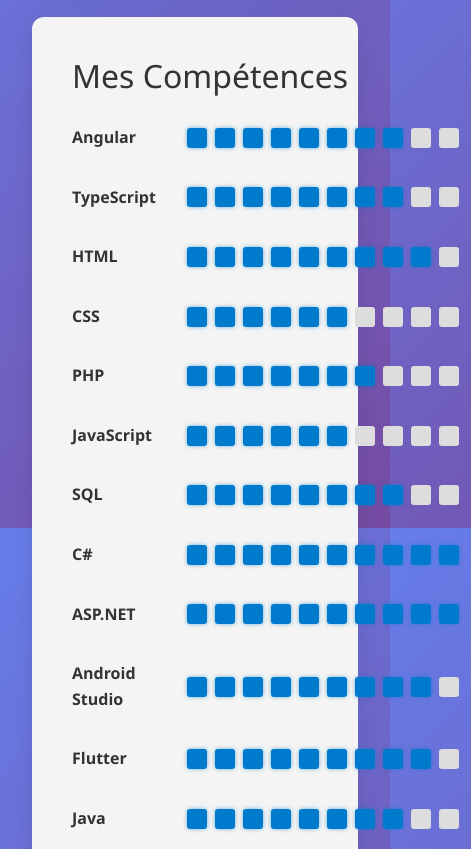
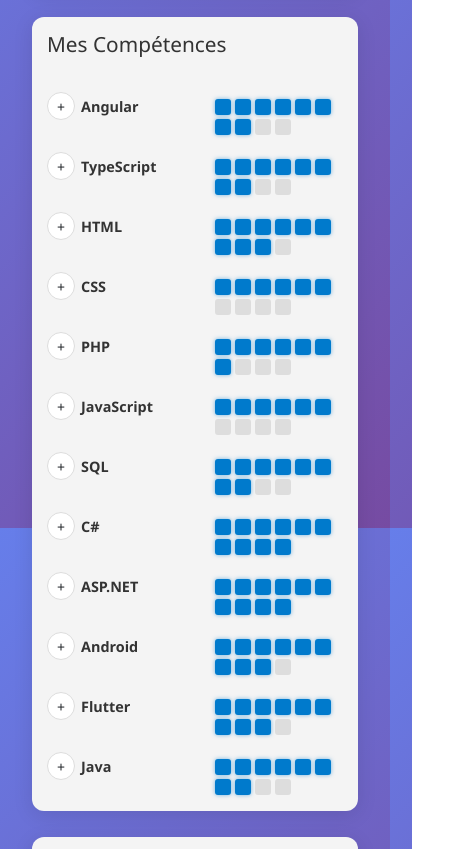
Before and after one commit to FleurantLucas/portfolio, an Angular app: page / in a window 390 px wide. Shown: the part 1160-2009 px from the top of the page, 471 px wide, since content can reach past the window. Built offline with nearby package versions, Linux system fonts and the light colour scheme.

Commit message:
Ajout du drawer pour les compétences

```diff
--- a/src/app/app.html
+++ b/src/app/app.html
@@ -1,6 +1,6 @@
 <header>
     <div class="header-container">
-        <a href="/" class="logo" [@fadeIn]>Lucas Fleurant - Portfolio</a>
+        <a routerLink="/" class="logo" [@fadeIn]>Lucas Fleurant - Portfolio</a>
         <nav>
             <ul>
                 <li><a href="#apropos" [@fadeIn]>À propos</a></li>
--- a/src/app/competence/competence.component.css
+++ b/src/app/competence/competence.component.css
@@ -36,6 +36,7 @@
   margin-bottom: 20px;
   color: #333;
 }
+
 .skills-list {
   display: flex;
   flex-direction: column;
@@ -45,34 +46,156 @@
 
 .skill {
   display: flex;
-  align-items: center;
-  gap: 15px;
+  flex-direction: column;
+  gap: 10px;
   margin-top: 10px;
   margin-bottom: 10px;
 }
 
-.skill span {
-  width: 100px;
+.skill-row {
+  display: flex;
+  align-items: center;
+  gap: 10px;
+  min-height: 40px;
+}
+
+.skill-name {
+  min-width: 80px;
   font-weight: bold;
   color: #333;
+  flex-shrink: 0;
+}
+
+.toggle-btn {
+  min-width: 30px;
+  min-height: 30px;
+  padding: 0;
+  border: 1px solid #ddd;
+  background: white;
+  border-radius: 50%;
+  font-size: 16px;
+  cursor: pointer;
+  flex-shrink: 0;
+  display: flex;
+  align-items: center;
+  justify-content: center;
+  transition: background-color 0.3s;
+}
+
+.toggle-btn:hover {
+  background-color: #f0f0f0;
+}
+
+.toggle-btn:active {
+  background-color: #e0e0e0;
 }
 
 .bar-container {
   display: flex;
-  gap: 8px; /* More spacing between bars */
-  height: 20px; /* Less height */
+  gap: 6px;
+  height: 20px;
   align-items: center;
+  flex-wrap: wrap;
+  min-width: 0;
+  flex: 1;
 }
 
 .bar {
-  width: 20px;         /* More square */
-  height: 20px;
+  width: 18px;
+  height: 18px;
   background-color: #ddd;
   border-radius: 3px;
   transition: background 0.3s;
+  flex-shrink: 0;
 }
 
 .bar.filled {
   background-color: #007acc;
   box-shadow: 0 0 4px #007acc88;
 }
+
+.skill-text {
+  font-size: 0.9rem;
+  color: #666;
+  margin-top: 8px;
+  padding: 8px 12px;
+  background-color: #f8f9fa;
+  border-radius: 6px;
+  line-height: 1.4;
+}
+
+/* Mobile specific adjustments */
+@media (max-width: 768px) {
+  .intro-section {
+    padding: 20px;
+    gap: 20px;
+  }
+
+  .intro-text h1 {
+    font-size: 1.5rem;
+  }
+
+  .intro-text p {
+    font-size: 1rem;
+  }
+
+  .skills-list {
+    gap: 15px;
+  }
+
+  .skill-row {
+    gap: 8px;
+  }
+
+  .skill-name {
+    min-width: 60px;
+    font-size: 0.9rem;
+  }
+
+  .bar-container {
+    gap: 4px;
+  }
+
+  .bar {
+    width: 16px;
+    height: 16px;
+  }
+
+  .toggle-btn {
+    min-width: 28px;
+    min-height: 28px;
+    font-size: 14px;
+  }
+
+  .skill-text {
+    font-size: 0.85rem;
+    padding: 6px 10px;
+  }
+}
+
+@media (max-width: 480px) {
+  .intro-section {
+    padding: 15px;
+    gap: 15px;
+  }
+
+  .intro-text h1 {
+    font-size: 1.3rem;
+  }
+
+  .skill-row {
+    flex-wrap: wrap;
+    gap: 6px;
+  }
+
+  .bar-container {
+    width: 100%;
+    order: 3;
+    margin-top: 5px;
+  }
+
+  .skill-name {
+    flex: 1;
+    min-width: auto;
+  }
+}
--- a/src/app/competence/competence.component.html
+++ b/src/app/competence/competence.component.html
@@ -5,12 +5,21 @@
     <div class="skills-list">
       <div class="row">
 
-        <div class="skill col-12 col-md-6 mb-4" *ngFor="let skill of skills">
-          <span>{{ skill.name }}</span>
+
+<div class="skill col-12 col-md-6" *ngFor="let skill of skills">
+  <div class="skill-row">
+    <button class="btn toggle-btn" (click)="skill.showDescription = !skill.showDescription">
+      {{ skill.showDescription ? '-' : '+' }}
+    </button>
+    <span class="skill-name">{{ skill.name }}</span>
     <div class="bar-container">
       <ng-container *ngFor="let bar of [].constructor(10); let i = index">
         <div class="bar" [ngClass]="{ 'filled': i < skill.level }"></div>
       </ng-container>
+    </div>
+  </div>
+  <div class="skill-text" *ngIf="skill.showDescription">
+    {{ skill.description }}
   </div>
 </div>
 
--- a/src/app/competence/competence.component.ts
+++ b/src/app/competence/competence.component.ts
@@ -10,19 +10,67 @@
 export class CompetenceComponent implements OnInit {
 
   skills = [
-  { name: 'Angular', level: 8 },
-  { name: 'TypeScript', level: 8 },
-  { name: 'HTML', level: 9 },
-  { name: 'CSS', level: 6 },
-  { name: 'PHP', level: 7 },
-  { name: 'JavaScript', level: 6 },
-  { name: 'SQL', level: 8 },
-  { name: 'C#', level: 10 },
-  { name: 'ASP.NET', level: 10 },
-  { name: 'Android Studio', level: 9 },
-  { name: 'Flutter', level: 9 },
-  { name: 'Java', level: 8 },
-];
+    {
+      name: 'Angular', level: 8,
+      description: 'Expérience avec Angular, typage fort, interfaces, et generics.',
+      showDescription: false
+    },
+    {
+      name: 'TypeScript', level: 8,
+      description: 'Expérience avec Angular, typage fort, interfaces, et generics.',
+      showDescription: false
+    },
+    {
+      name: 'HTML', level: 9,
+      description: 'Expérience avec Angular, typage fort, interfaces, et generics.',
+      showDescription: false
+    },
+    {
+      name: 'CSS', level: 6,
+      description: 'Expérience avec Angular, typage fort, interfaces, et generics.',
+      showDescription: false
+    },
+    {
+      name: 'PHP', level: 7,
+      description: 'Expérience avec Angular, typage fort, interfaces, et generics.',
+      showDescription: false
+    },
+    {
+      name: 'JavaScript', level: 6,
+      description: 'Expérience avec Angular, typage fort, interfaces, et generics.',
+      showDescription: false
+    },
+    {
+      name: 'SQL', level: 8,
+      description: 'Expérience avec Angular, typage fort, interfaces, et generics.',
+      showDescription: false
+    },
+    {
+      name: 'C#', level: 10,
+      description: 'Expérience avec Angular, typage fort, interfaces, et generics.',
+      showDescription: false
+    },
+    {
+      name: 'ASP.NET', level: 10,
+      description: 'Expérience avec Angular, typage fort, interfaces, et generics.',
+      showDescription: false
+    },
+    {
+      name: 'Android', level: 9,
+      description: 'Expérience avec Angular, typage fort, interfaces, et generics.',
+      showDescription: false
+    },
+    {
+      name: 'Flutter', level: 9,
+      description: 'Expérience avec Angular, typage fort, interfaces, et generics.',
+      showDescription: false
+    },
+    {
+      name: 'Java', level: 8,
+      description: 'Expérience avec Angular, typage fort, interfaces, et generics.',
+      showDescription: false
+    },
+  ];
 
   constructor() { }
 
--- a/src/app/projects/projects.component.ts
+++ b/src/app/projects/projects.component.ts
@@ -37,9 +37,16 @@
   {
     title: 'Jeu de Cartes en Ligne',
     description: 'Un jeu de cartes multijoueur développé avec Angular et ASP.Net',
-    image: 'assets/images/card-game.png',
+    image: '',
     link: '',
-    tags: ['Angular', 'Node.js', 'WebSocket']
+    tags: ['Angular', 'ASP.NET', 'École']
+  },
+  {
+    title: 'Application de commande de nourriture',
+    description: 'Une application mobile et web pour commander de la nourriture sur le campus du cegep',
+    image: '',
+    link: '',
+    tags: ['Angular', 'ASP.NET', 'Flutter', 'École']
   },
   // ...ajoute plus ici
 ];
```
Lines whose indentation alone changed are shown as unchanged.
